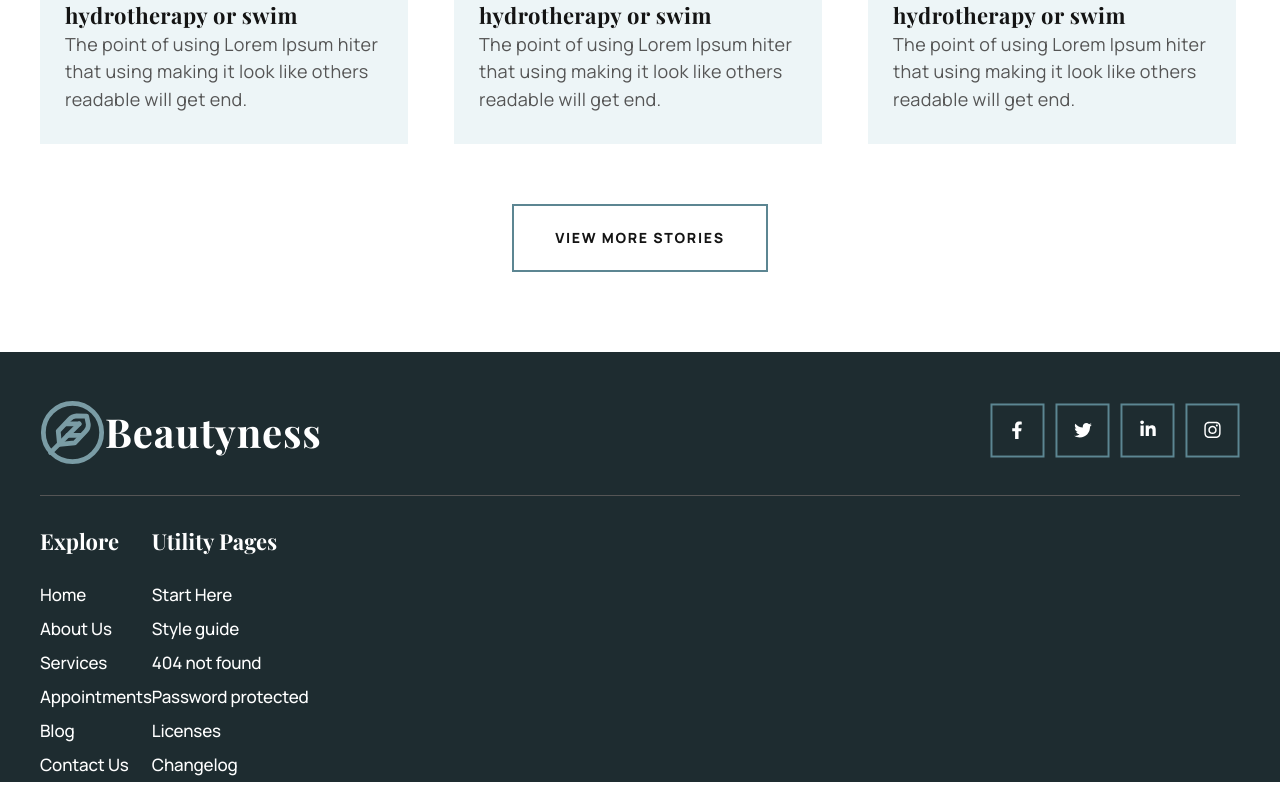
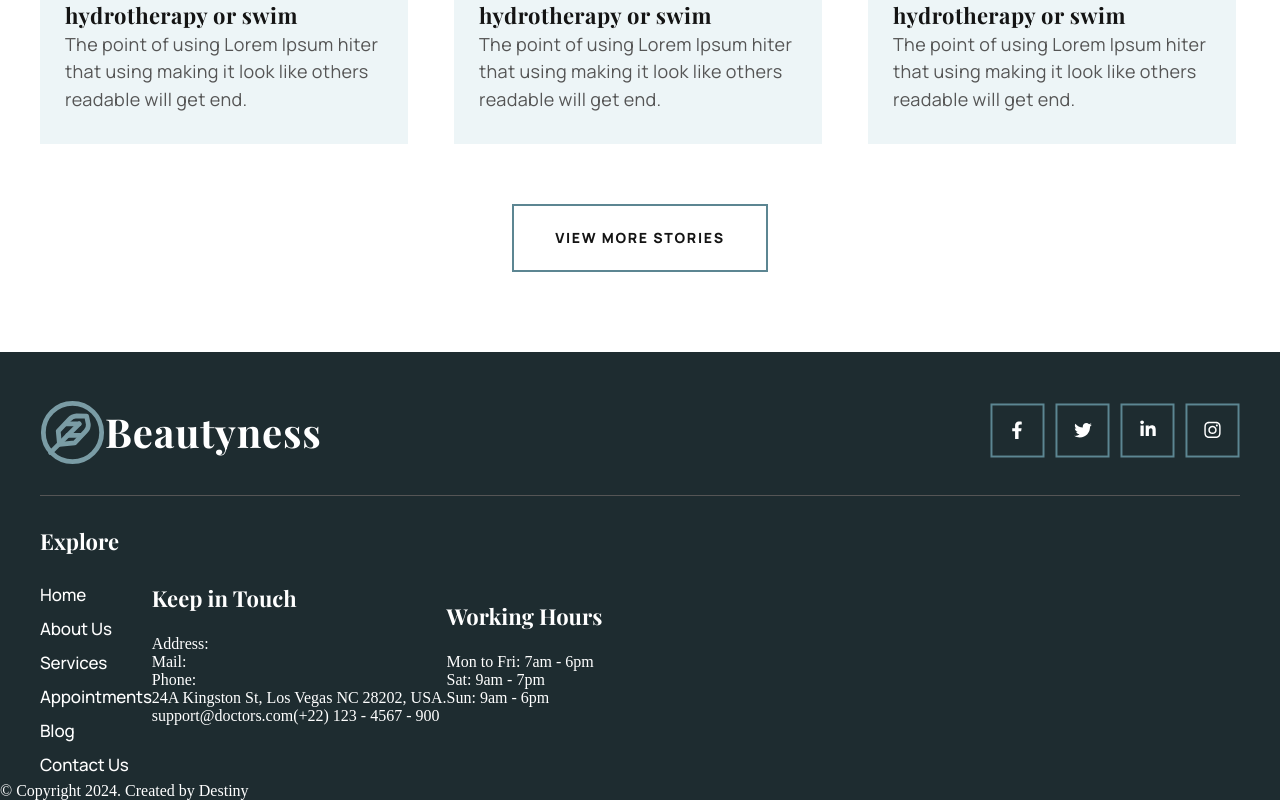
Before and after one commit to Web-Mastermind/beautyness, a Next.js app: page /en in a window 1280 px wide. Shown: the part 7363-8163 px from the top of the page. Built offline with nearby package versions, Linux system fonts and the light colour scheme.

Commit message:
footer end

```diff
--- a/src/Components/Footer/index.tsx
+++ b/src/Components/Footer/index.tsx
@@ -6,9 +6,9 @@ const Footer = () => {
   return (
     <footer className={styles.footer}>
       <div className="container">
-        <div className={`${styles.footerItems} ${styles.justify}`}>
-          <div className={styles.footerLogoItems}>
-            <Link className={`${styles.footerLogoTitle} ${styles.colorWhite}`} href="/" ><Image src="/assets/icons/siteLogo.svg" alt="site logo" width={65} height={65} />Beautyness</Link>
+        <div className={`${styles.footerItems} ${styles.justify} ${styles.alignCenter}`}>
+          <div className={`${styles.footerLogoItems} ${styles.alignCenter}`}>
+            <Link className={`${styles.footerLogoTitle} ${styles.colorWhite} ${styles.alignCenter}`} href="/" ><Image className={styles.footerSiteLogoImg} src="/assets/icons/siteLogo.svg" alt="site logo" width={65} height={65} />Beautyness</Link>
           </div>
           <div className={styles.footerSocIcons}>
             <Link className={styles.footerSocLinks} target="_blank" href="https://www.facebook.com/" ><Image src="/assets/icons/facebookFooter.svg" alt="Facebook Icon" width={55} height={55} /></Link>
@@ -20,23 +20,38 @@ const Footer = () => {
         <div className={styles.footerPages}>
           <div className={styles.footerPagesItems}>
             <h3 className={`${styles.pagesTitle} ${styles.colorWhite}`}>Explore</h3>
-            <Link className={`${styles.pageLinks} ${styles.colorWhite}`} href="/">Home</Link>
-            <Link className={`${styles.pageLinks} ${styles.colorWhite}`} href="/">About Us</Link>
-            <Link className={`${styles.pageLinks} ${styles.colorWhite}`} href="/">Services</Link>
-            <Link className={`${styles.pageLinks} ${styles.colorWhite}`} href="/">Appointments</Link>
-            <Link className={`${styles.pageLinks} ${styles.colorWhite}`} href="/">Blog</Link>
-            <Link className={`${styles.pageLinks} ${styles.colorWhite}`} href="/">Contact Us</Link>
+            <Link className={`${styles.pageLinks} ${styles.colorWhite} ${styles.block}`} href="/">Home</Link>
+            <Link className={`${styles.pageLinks} ${styles.colorWhite} ${styles.block}`} href="/">About Us</Link>
+            <Link className={`${styles.pageLinks} ${styles.colorWhite} ${styles.block}`} href="/">Services</Link>
+            <Link className={`${styles.pageLinks} ${styles.colorWhite} ${styles.block}`} href="/">Appointments</Link>
+            <Link className={`${styles.pageLinks} ${styles.colorWhite} ${styles.block}`} href="/">Blog</Link>
+            <Link className={`${styles.pageLinks} ${styles.colorWhite} ${styles.block}`} href="/">Contact Us</Link>
           </div>
           <div className={styles.footerPagesItems}>
-            <h3 className={`${styles.pagesTitle} ${styles.colorWhite}`}>Utility Pages</h3>
-            <Link className={`${styles.pageLinks} ${styles.colorWhite}`} href="/">Start Here</Link>
-            <Link className={`${styles.pageLinks} ${styles.colorWhite}`} href="/">Style guide</Link>
-            <Link className={`${styles.pageLinks} ${styles.colorWhite}`} href="/">404 not found</Link>
-            <Link className={`${styles.pageLinks} ${styles.colorWhite}`} href="/">Password protected</Link>
-            <Link className={`${styles.pageLinks} ${styles.colorWhite}`} href="/">Licenses</Link>
-            <Link className={`${styles.pageLinks} ${styles.colorWhite}`} href="/">Changelog</Link>
+            <h3 className={`${styles.pagesTitle} ${styles.colorWhite}`}>Keep in Touch</h3>
+            <div className={`${styles.addressMain} ${styles.flex} ${styles.alignCenter}`}>
+              <div className={`${styles.adress} ${styles.colorWhite}`}>
+                <h4 className={styles.adressTitle}>Address:</h4>
+                <h5 className={styles.mailTitle}>Mail:</h5>
+                <h6 className={styles.phoneTitle}>Phone:</h6>
+              </div>
+              <div className={`${styles.adress} ${styles.colorWhite}`}>
+                <p className={styles.addressText}>24A Kingston St, Los Vegas NC 28202, USA.</p>
+                <Link className={`${styles.mailLink} ${styles.colorWhite}`} href="mailto:support@doctors.com">support@doctors.com</Link>
+                <Link className={`${styles.phoneLink} ${styles.colorWhite} ${styles.block}`} href="tel:(+22) 123 - 4567 - 900">(+22) 123 - 4567 - 900</Link>
+              </div>
+            </div>
+          </div>
+          <div className={styles.hours}>
+            <h2 className={`${styles.pagesTitle} ${styles.colorWhite}`}>Working Hours</h2>
+            <p className={`${styles.hoursText} ${styles.adress} ${styles.colorWhite}`}>Mon to Fri: 7am - 6pm</p>
+            <p className={`${styles.hoursText} ${styles.adress} ${styles.colorWhite}`}>Sat: 9am - 7pm</p>
+            <p className={`${styles.hoursText} ${styles.adress} ${styles.colorWhite}`}>Sun: 9am - 6pm</p>
           </div>
         </div>
+      </div>
+      <div className={styles.copyright}>
+        <p className={`${styles.destiny} ${styles.colorWhite}`}>&copy; Copyright 2024. Created by <span className={styles.destinyText}>Destiny</span></p>
       </div>
     </footer>
   )
```
